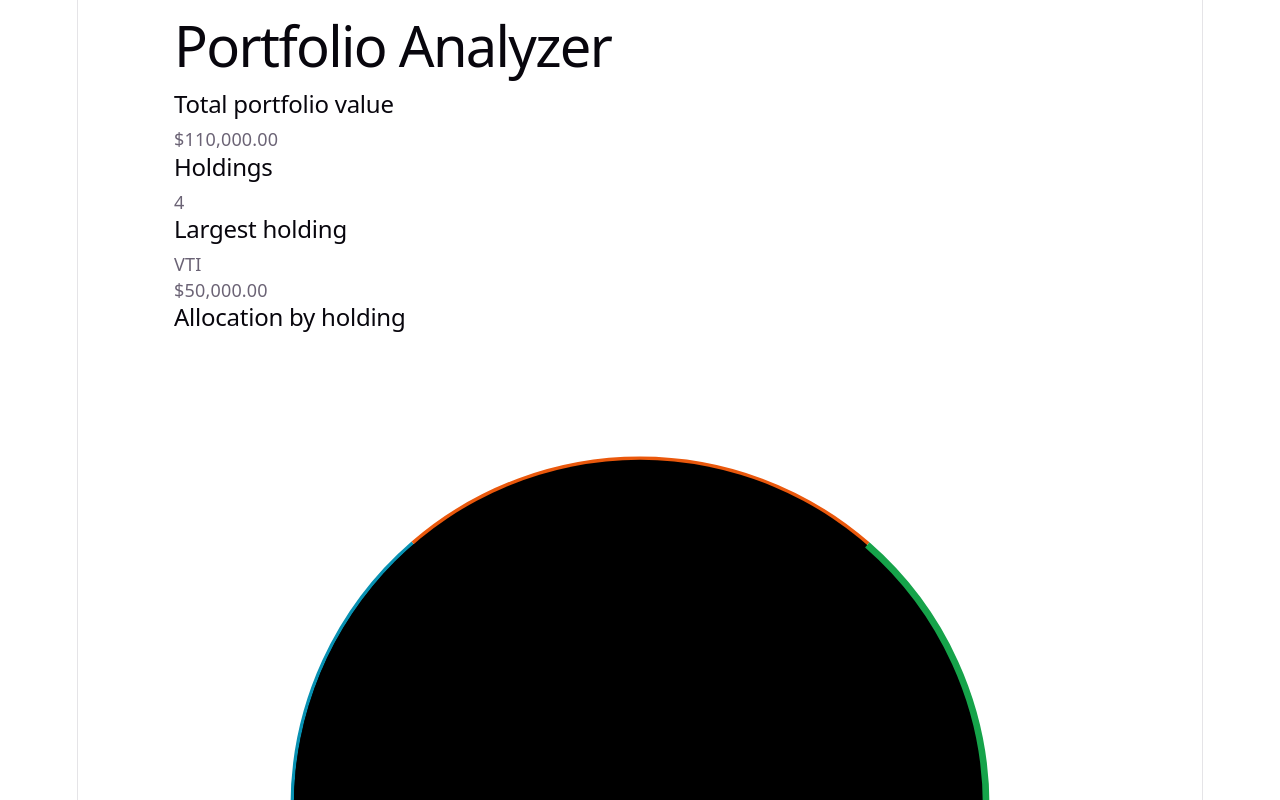
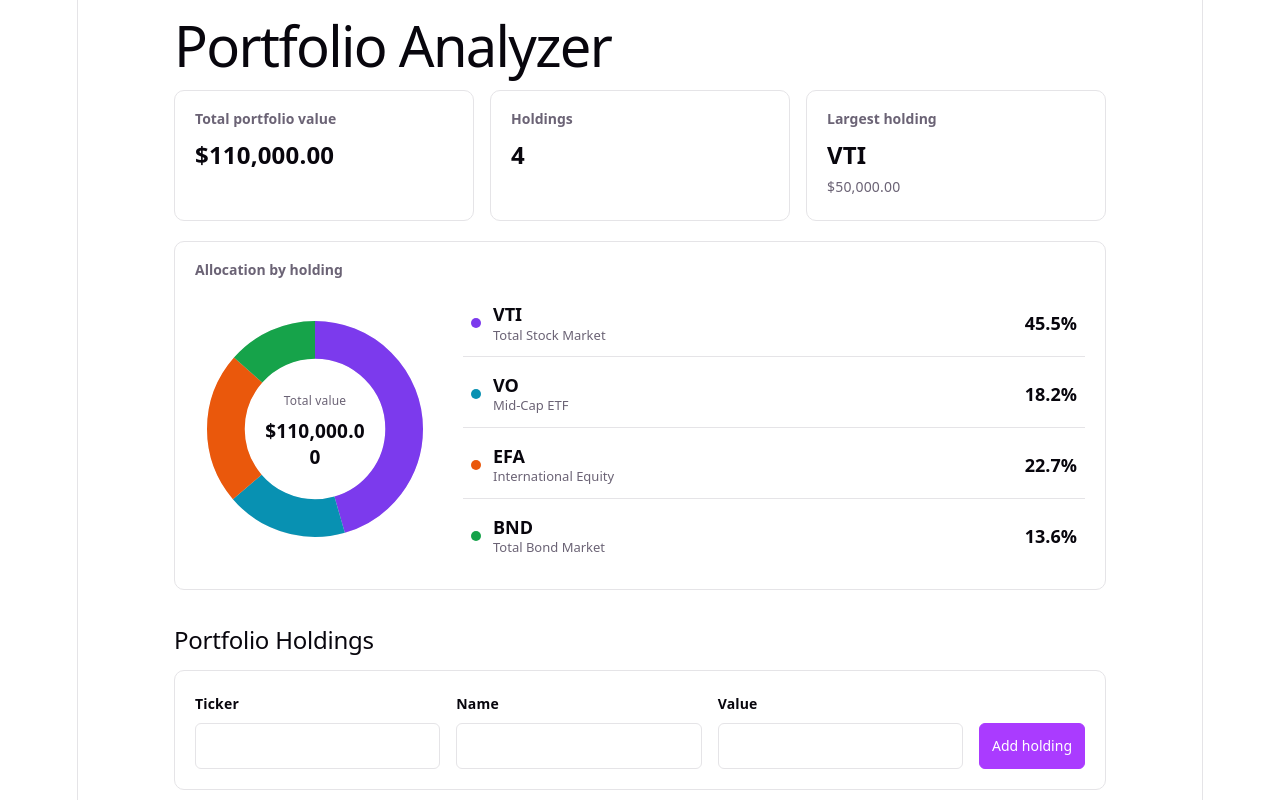
Before and after one commit to nickstern2/portfolio-analyzer, a React (Vite) app in the folder frontend/: page / in a window 1280 px wide. Shown: the top 800 px of the page. Built offline with nearby package versions, Linux system fonts and the light colour scheme.

Commit message:
Portfolio Overview styles and hover effects

```diff
--- a/frontend/src/App.css
+++ b/frontend/src/App.css
@@ -195,6 +195,212 @@
   margin: 0 0 32px;
 }
 
+.portfolio-overview {
+  display: grid;
+  gap: 20px;
+  margin-bottom: 36px;
+}
+
+.overview-metrics {
+  display: grid;
+  grid-template-columns: repeat(3, minmax(0, 1fr));
+  gap: 16px;
+}
+
+.metric-card,
+.allocation-card {
+  padding: 20px;
+  border: 1px solid var(--border);
+  border-radius: 10px;
+}
+
+.metric-card h2,
+.allocation-card > h2 {
+  margin: 0 0 12px;
+  color: var(--text);
+  font-size: 14px;
+  font-weight: 600;
+  letter-spacing: 0;
+}
+
+.metric-value {
+  color: var(--text-h);
+  font-size: 24px;
+  font-weight: 600;
+  line-height: 1.25;
+  overflow-wrap: anywhere;
+}
+
+.metric-detail {
+  margin-top: 4px;
+  font-size: 14px;
+}
+
+.allocation-layout {
+  display: grid;
+  grid-template-columns: minmax(180px, 240px) minmax(0, 1fr);
+  align-items: center;
+  gap: 28px;
+}
+
+.allocation-chart {
+  position: relative;
+  width: 100%;
+  max-width: 240px;
+  aspect-ratio: 1;
+  margin: 0 auto;
+}
+
+.allocation-chart svg {
+  display: block;
+  width: 100%;
+  height: 100%;
+  transform: rotate(-90deg);
+}
+
+.allocation-chart-track,
+.allocation-chart-segment {
+  fill: none;
+  stroke-width: 22;
+}
+
+.allocation-chart-track {
+  stroke: var(--border);
+}
+
+.allocation-chart-segment {
+  stroke-linecap: butt;
+  cursor: pointer;
+  transition:
+    opacity 140ms ease,
+    stroke-width 140ms ease;
+}
+
+.allocation-chart-segment.is-active {
+  stroke-width: 24;
+}
+
+.allocation-chart.has-active-holding .allocation-chart-segment:not(.is-active) {
+  opacity: 0.35;
+}
+
+.allocation-chart-center {
+  position: absolute;
+  inset: 0;
+  display: flex;
+  flex-direction: column;
+  align-items: center;
+  justify-content: center;
+  gap: 4px;
+  padding: 28%;
+  text-align: center;
+  pointer-events: none;
+}
+
+.allocation-chart-center span {
+  font-size: 12px;
+}
+
+.allocation-chart-center strong {
+  color: var(--text-h);
+  font-size: clamp(14px, 2vw, 19px);
+  overflow-wrap: anywhere;
+}
+
+.allocation-chart-center small {
+  font-size: 11px;
+}
+
+.allocation-center-name {
+  display: -webkit-box;
+  overflow: hidden;
+  font-size: 11px;
+  line-height: 1.2;
+  text-overflow: ellipsis;
+  -webkit-box-orient: vertical;
+  -webkit-line-clamp: 2;
+}
+
+.allocation-legend {
+  display: grid;
+  gap: 4px;
+  margin: 0;
+  padding: 0;
+  list-style: none;
+}
+
+.allocation-legend li {
+  padding: 4px 0;
+  border-bottom: 1px solid var(--border);
+}
+
+.allocation-legend li:last-child {
+  border-bottom: 0;
+}
+
+.allocation-legend-item {
+  display: grid;
+  width: 100%;
+  box-sizing: border-box;
+  grid-template-columns: 12px minmax(0, 1fr) auto;
+  align-items: center;
+  gap: 10px;
+  padding: 8px;
+  border: 0;
+  border-radius: 6px;
+  color: inherit;
+  background: transparent;
+  font: inherit;
+  text-align: left;
+  cursor: pointer;
+  transition: background-color 140ms ease;
+}
+
+.allocation-legend-item:hover,
+.allocation-legend-item.is-active {
+  background-color: var(--accent-bg);
+}
+
+.allocation-legend-item:focus-visible,
+.allocation-chart-segment:focus-visible {
+  outline: 2px solid var(--accent);
+  outline-offset: 3px;
+}
+
+.allocation-swatch {
+  width: 10px;
+  height: 10px;
+  border-radius: 50%;
+}
+
+.allocation-holding {
+  display: grid;
+  min-width: 0;
+  line-height: 1.35;
+}
+
+.allocation-holding strong {
+  color: var(--text-h);
+}
+
+.allocation-holding span {
+  overflow: hidden;
+  font-size: 13px;
+  text-overflow: ellipsis;
+  white-space: nowrap;
+}
+
+.allocation-weight {
+  color: var(--text-h);
+  font-variant-numeric: tabular-nums;
+  font-weight: 600;
+}
+
+.allocation-empty {
+  margin-top: 16px;
+  font-size: 14px;
+}
+
 .holdings-panel h2 {
   margin-bottom: 16px;
 }
@@ -299,6 +505,22 @@
     padding: 24px 16px;
   }
 
+  .overview-metrics {
+    grid-template-columns: repeat(2, minmax(0, 1fr));
+  }
+
+  .overview-metrics .metric-card:last-child {
+    grid-column: 1 / -1;
+  }
+
+  .allocation-layout {
+    grid-template-columns: minmax(0, 1fr);
+  }
+
+  .allocation-chart {
+    width: min(100%, 220px);
+  }
+
   .holding-form {
     grid-template-columns: 1fr;
   }
```
